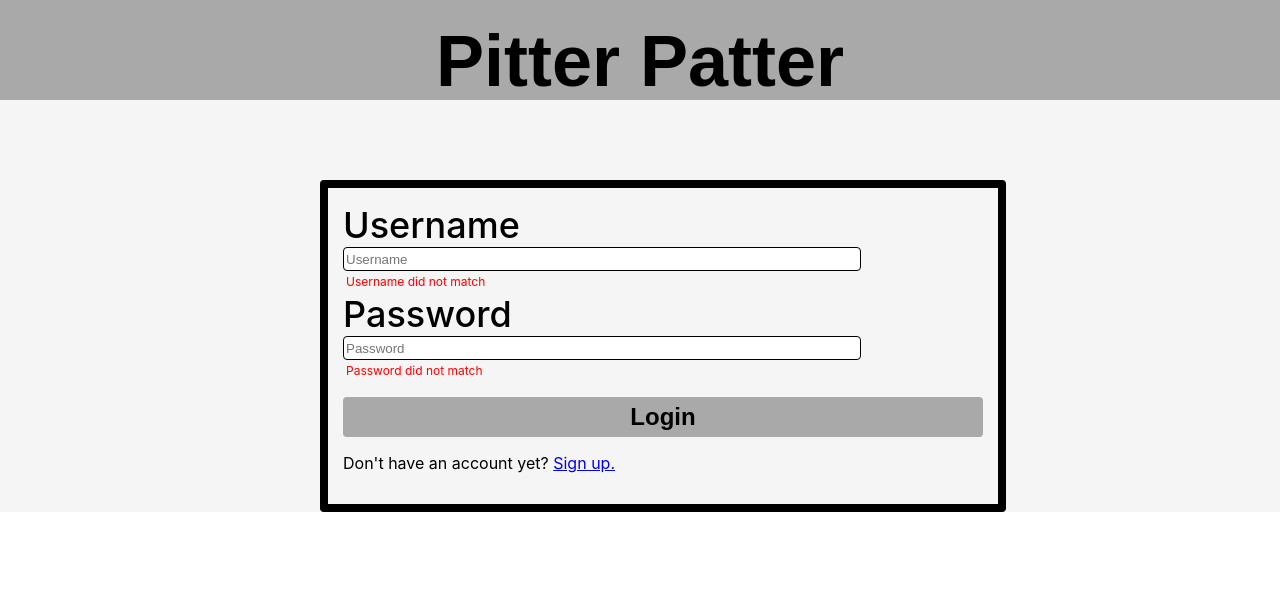
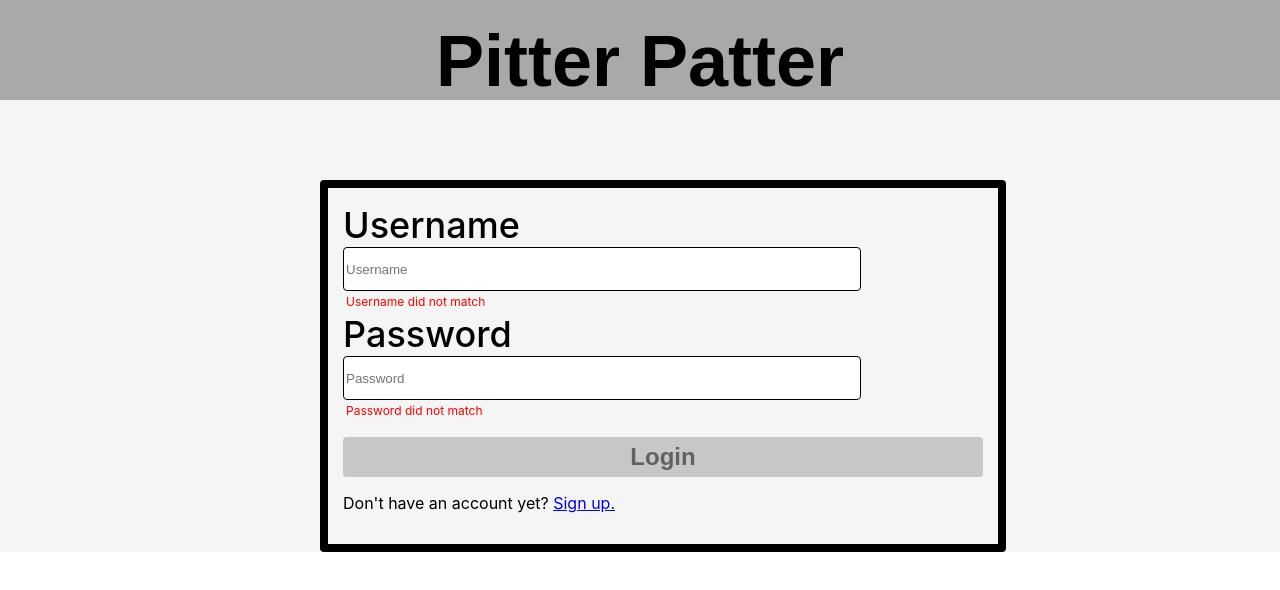
Before and after one commit to demowi8/PitterPatter-app, a React (Create React App) app in the folder pitterpatter-app/: page / in a window 1280 px wide. In both pictures the pointer is over the button "Login". Shown: the top 590 px of the page. Built offline with nearby package versions, Linux system fonts and the light colour scheme.

Commit message:
minor style change

```diff
--- a/pitterpatter-app/src/components/FormInput.css
+++ b/pitterpatter-app/src/components/FormInput.css
@@ -35,7 +35,7 @@ span{
    border: 1px solid black;
    border-radius: 4px;
    align-self: center;
-   height: 20px;
+   height: 40px;
    width: 80%;
    text-align: left;
 }
@@ -55,6 +55,6 @@ span{
    cursor: pointer;
 }
 
-.loginBtn:hover {
+.Btn:hover {
    opacity: 60%;
 }
```
